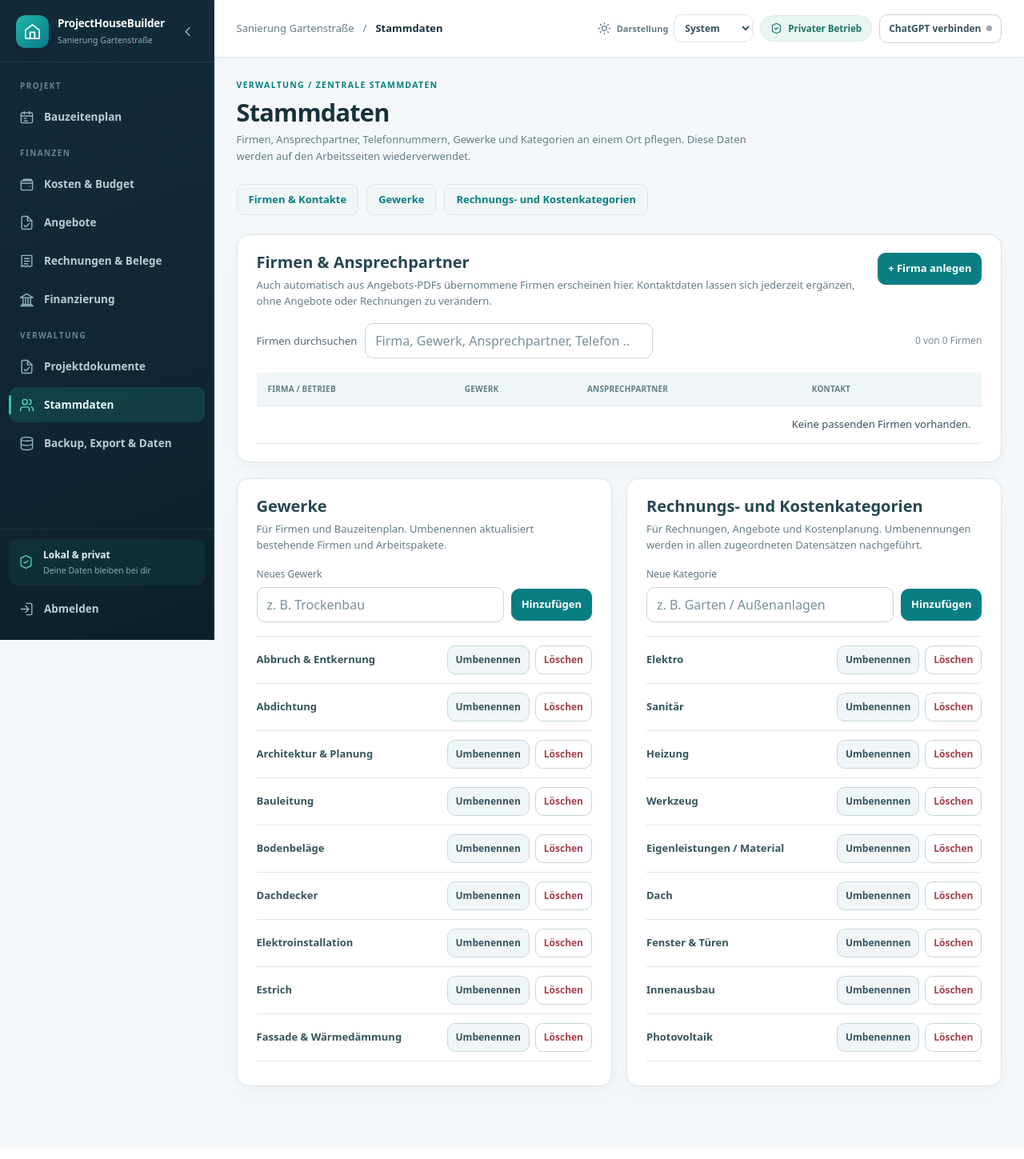
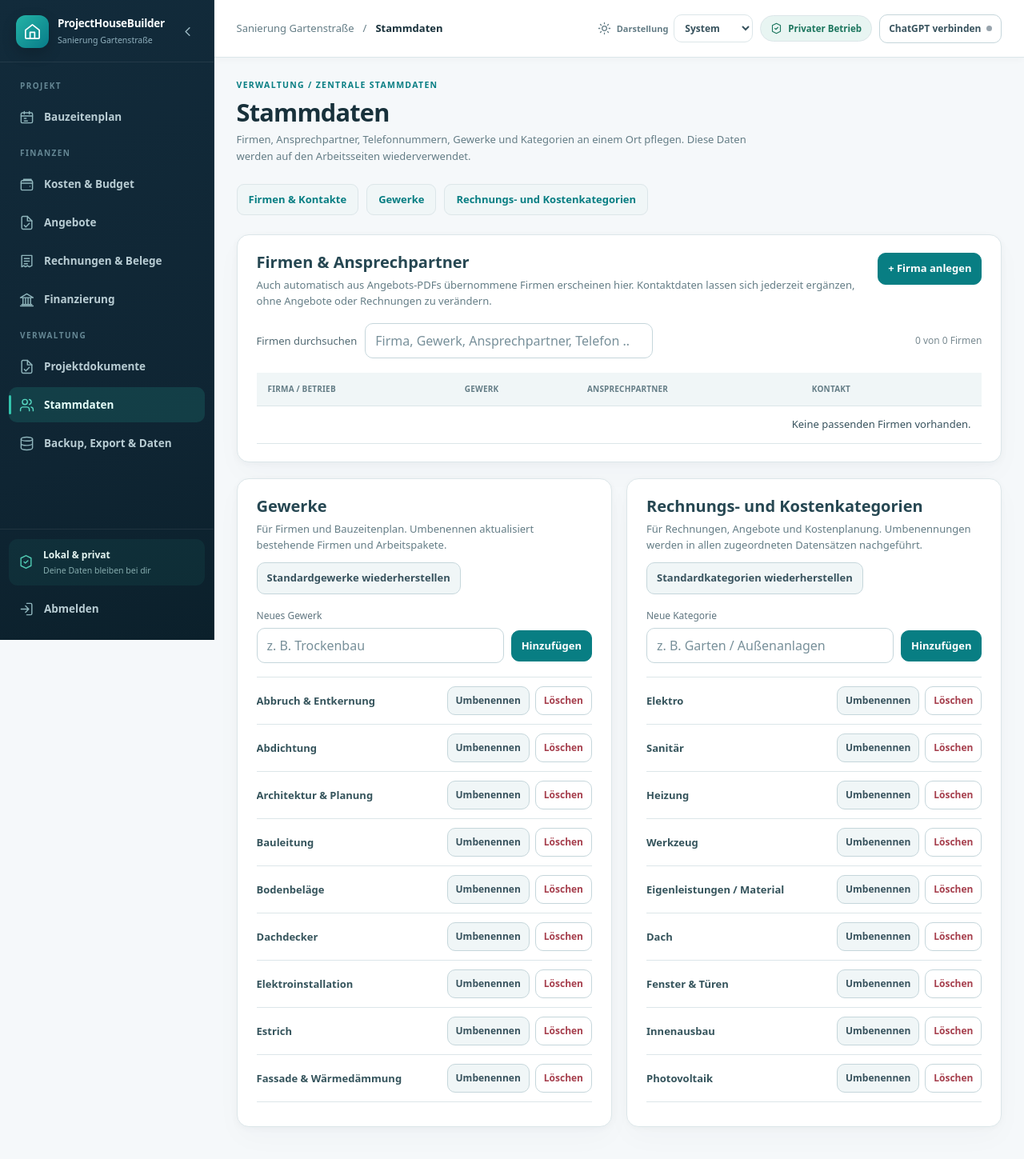
Before and after one commit to ChrisD90/ProjectHouseBuilder, a Flask app: page /stammdaten in a window 1280 px wide. Shown: the top 1449 px of the page at 80% size. Before the commit the page ends 1372 px from the top, so only its background shows below. Run offline with Flask 3, Linux system fonts and the light colour scheme; data comes from the database, SQL or seed files in the repository; data that the repository does not hold is empty; some libraries are stand-ins or nearby versions.

Commit message:
Add subtle reset-to-defaults actions in master trades and categories panels

```diff
--- a/templates/stammdaten.html
+++ b/templates/stammdaten.html
@@ -45,7 +45,7 @@
   <div class="master-two-columns">
     <section class="panel master-panel" id="gewerke">
       <div class="master-panel-head"><div><h2>Gewerke</h2>
-        <p>Für Firmen und Bauzeitenplan. Umbenennen aktualisiert bestehende Firmen und Arbeitspakete.</p></div></div>
+        <p>Für Firmen und Bauzeitenplan. Umbenennen aktualisiert bestehende Firmen und Arbeitspakete.</p></div><button type="button" id="restoreTrades" class="subtle">Standardgewerke wiederherstellen</button></div>
       <form id="tradeCreate" class="master-create"><label for="tradeNew">Neues Gewerk</label>
         <div><input id="tradeNew" maxlength="140" required placeholder="z. B. Trockenbau">
           <button class="primary" type="submit">Hinzufügen</button></div></form>
@@ -53,7 +53,7 @@
     </section>
     <section class="panel master-panel" id="kategorien">
       <div class="master-panel-head"><div><h2>Rechnungs- und Kostenkategorien</h2>
-        <p>Für Rechnungen, Angebote und Kostenplanung. Umbenennungen werden in allen zugeordneten Datensätzen nachgeführt.</p></div></div>
+        <p>Für Rechnungen, Angebote und Kostenplanung. Umbenennungen werden in allen zugeordneten Datensätzen nachgeführt.</p></div><button type="button" id="restoreCategories" class="subtle">Standardkategorien wiederherstellen</button></div>
       <form id="categoryCreate" class="master-create"><label for="categoryNew">Neue Kategorie</label>
         <div><input id="categoryNew" maxlength="120" required placeholder="z. B. Garten / Außenanlagen">
           <button class="primary" type="submit">Hinzufügen</button></div></form>
```
